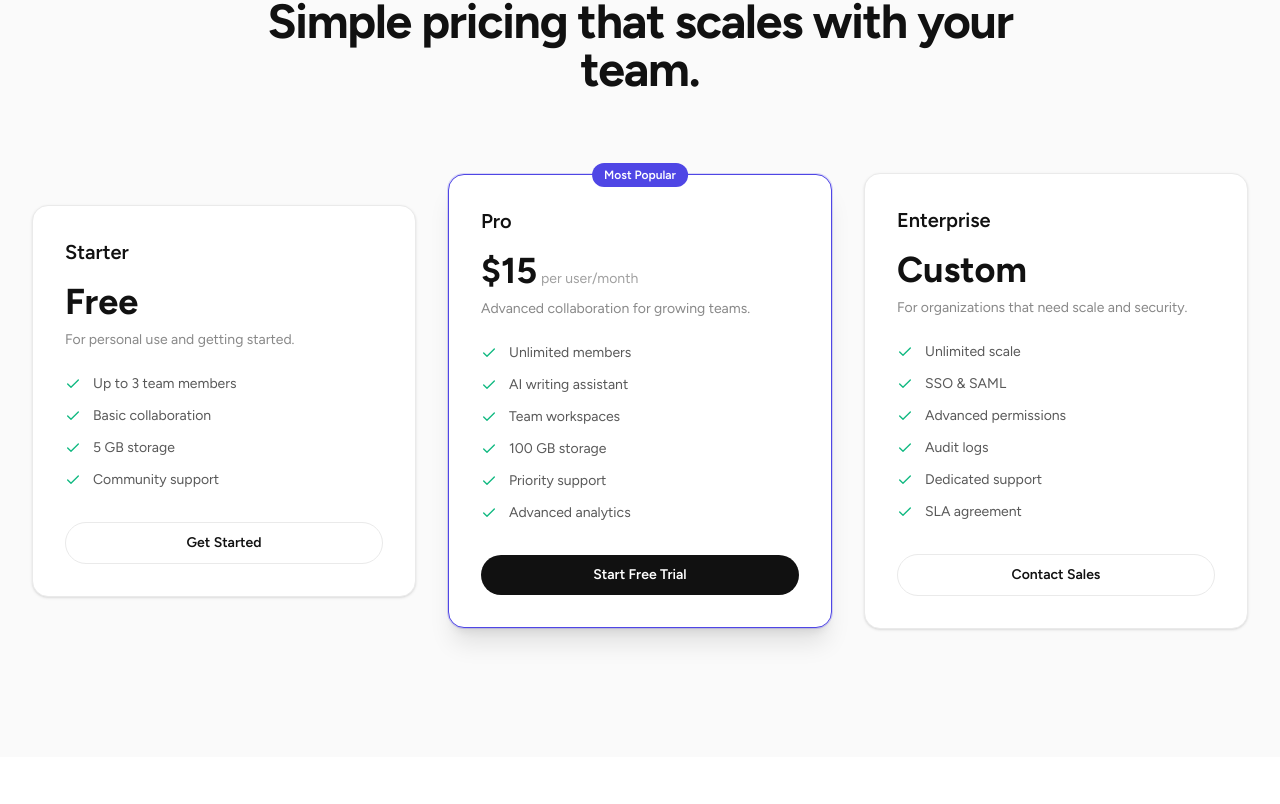
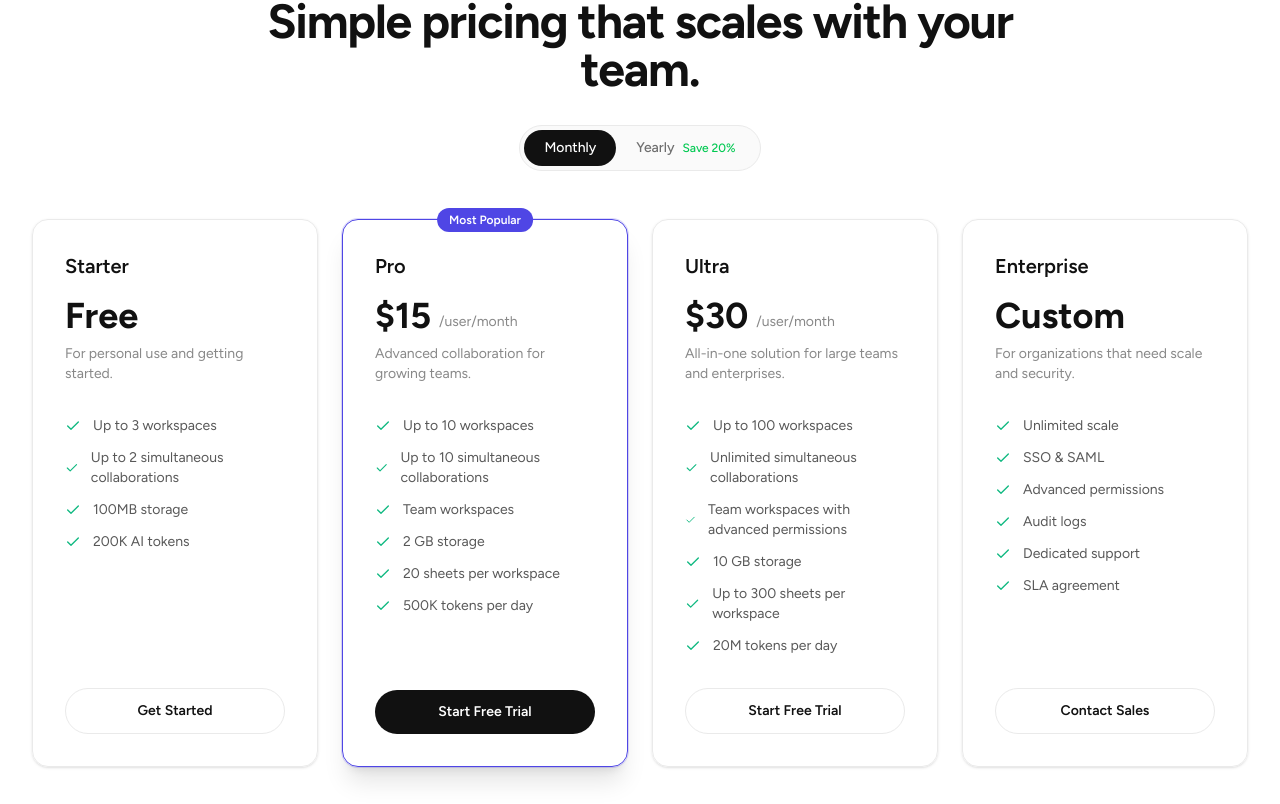
Before and after one commit to dariogeorge21/plannerhq, a Next.js app: page / in a window 1280 px wide. Shown: the part 5336-6140 px from the top of the page. Built offline with nearby package versions, Linux system fonts and the light colour scheme.

Commit message:
feat: Enhance pricing component with detailed plans and billing toggle

```diff
--- a/src/components/landingPage/pricing.tsx
+++ b/src/components/landingPage/pricing.tsx
@@ -1,39 +1,62 @@
-// components/Pricing.tsx
+"use client";
+
+import { useState } from "react";
 import { Check } from "lucide-react";
 
 const plans = [
   {
     name: "Starter",
-    price: "Free",
+    monthlyPrice: "Free",
+    yearlyPrice: "Free",
     description: "For personal use and getting started.",
     features: [
-      "Up to 3 team members",
-      "Basic collaboration",
-      "5 GB storage",
-      "Community support",
+      "Up to 3 workspaces",
+      "Up to 2 simultaneous collaborations",
+      "100MB storage",
+      "200K AI tokens",
     ],
     cta: "Get Started",
     highlighted: false,
+    href: "/signup",
   },
   {
     name: "Pro",
-    price: "$15",
-    period: "per user/month",
+    monthlyPrice: "$15",
+    yearlyPrice: "$12",
     description: "Advanced collaboration for growing teams.",
     features: [
-      "Unlimited members",
-      "AI writing assistant",
+      "Up to 10 workspaces",
+      "Up to 10 simultaneous collaborations",
       "Team workspaces",
-      "100 GB storage",
-      "Priority support",
-      "Advanced analytics",
+      "2 GB storage",
+      "20 sheets per workspace",
+      "500K tokens per day",
     ],
     cta: "Start Free Trial",
     highlighted: true,
+    href: "/signup",
+  },
+  {
+    name: "Ultra",
+    monthlyPrice: "$30",
+    yearlyPrice: "$24",
+    description: "All-in-one solution for large teams and enterprises.",
+    features: [
+      "Up to 100 workspaces",
+      "Unlimited simultaneous collaborations",
+      "Team workspaces with advanced permissions",
+      "10 GB storage",
+      "Up to 300 sheets per workspace",
+      "20M tokens per day",
+    ],
+    cta: "Start Free Trial",
+    highlighted: false,
+    href: "/signup",
   },
   {
     name: "Enterprise",
-    price: "Custom",
+    monthlyPrice: "Custom",
+    yearlyPrice: "Custom",
     description: "For organizations that need scale and security.",
     features: [
       "Unlimited scale",
@@ -45,70 +68,128 @@ const plans = [
     ],
     cta: "Contact Sales",
     highlighted: false,
+    href: "/contact",
   },
 ];
 
 export default function Pricing() {
+  const [billing, setBilling] = useState<"monthly" | "yearly">("monthly");
+
   return (
-    <section id="pricing" className="bg-[#FAFAFA] py-24 lg:py-32">
-      <div className="max-w-[1280px] mx-auto px-6 lg:px-8">
-        <div className="text-center max-w-3xl mx-auto mb-16 lg:mb-20">
+    <section
+      id="pricing"
+      className="bg-white py-24 lg:py-32"
+    >
+      <div className="max-w-[1440px] mx-auto px-6 lg:px-8">
+        {/* Header */}
+        <div className="text-center max-w-3xl mx-auto mb-12">
           <h2 className="text-3xl lg:text-5xl font-bold tracking-tight text-[#111111]">
             Simple pricing that scales with your team.
           </h2>
+
+          {/* Billing Toggle */}
+          <div className="mt-8 flex justify-center">
+            <div className="flex items-center rounded-full border border-[#EAEAEA] bg-[#FAFAFA] p-1">
+              <button
+                onClick={() => setBilling("monthly")}
+                className={`px-5 py-2 text-sm font-medium rounded-full transition-all ${
+                  billing === "monthly"
+                    ? "bg-[#111111] text-white"
+                    : "text-[#111111]/60"
+                }`}
+              >
+                Monthly
+              </button>
+
+              <button
+                onClick={() => setBilling("yearly")}
+                className={`px-5 py-2 text-sm font-medium rounded-full transition-all ${
+                  billing === "yearly"
+                    ? "bg-[#111111] text-white"
+                    : "text-[#111111]/60"
+                }`}
+              >
+                Yearly
+                <span className="ml-2 text-xs text-green-500">
+                  Save 20%
+                </span>
+              </button>
+            </div>
+          </div>
         </div>
 
-        <div className="grid grid-cols-1 md:grid-cols-3 gap-8 items-center">
-          {plans.map((plan) => (
+        {/* Pricing Cards */}
+        <div className="grid grid-cols-1 lg:grid-cols-4 gap-6 items-stretch">
+          {plans.map((plan) => {
+            const price =
+              billing === "monthly"
+                ? plan.monthlyPrice
+                : plan.yearlyPrice;
+
+            return (
               <div
                 key={plan.name}
-              className={`rounded-2xl border ${
+                className={`relative flex flex-col rounded-2xl border p-8 transition-all ${
                   plan.highlighted
-                  ? "border-[#4F46E5] shadow-xl ring-1 ring-[#4F46E5]/20 relative bg-white"
-                  : "border-[#EAEAEA] shadow-sm bg-white"
-              } p-8 transition-all hover:shadow-md`}
+                    ? "border-[#4F46E5] shadow-xl ring-1 ring-[#4F46E5]/20"
+                    : "border-[#EAEAEA] shadow-sm hover:shadow-md"
+                }`}
               >
                 {plan.highlighted && (
-                <div className="absolute -top-3 left-1/2 -translate-x-1/2 bg-[#4F46E5] text-white text-xs font-semibold px-3 py-1 rounded-full">
+                  <div className="absolute -top-3 left-1/2 -translate-x-1/2 rounded-full bg-[#4F46E5] px-3 py-1 text-xs font-semibold text-white">
                     Most Popular
                   </div>
                 )}
-              <div className="mb-6">
+
+                <div>
                   <h3 className="text-xl font-semibold text-[#111111]">
                     {plan.name}
                   </h3>
-                <div className="mt-4 flex items-baseline gap-1">
+
+                  <div className="mt-4 flex items-end gap-2">
                     <span className="text-4xl font-bold text-[#111111]">
-                    {plan.price}
+                      {price}
                     </span>
-                  {plan.period && (
-                    <span className="text-sm text-[#111111]/40">{plan.period}</span>
+
+                    {price !== "Free" && price !== "Custom" && (
+                      <span className="pb-1 text-sm text-[#111111]/50">
+                        /user/month
+                      </span>
                     )}
                   </div>
-                <p className="mt-2 text-sm text-[#111111]/50">{plan.description}</p>
+
+                  <p className="mt-2 text-sm text-[#111111]/50">
+                    {plan.description}
+                  </p>
                 </div>
 
-              <ul className="space-y-3 mb-8">
+                <ul className="mt-8 space-y-3 flex-1">
                   {plan.features.map((feature) => (
-                  <li key={feature} className="flex items-center gap-3 text-sm">
-                    <Check className="w-4 h-4 text-[#10B981]" />
-                    <span className="text-[#111111]/70">{feature}</span>
+                    <li
+                      key={feature}
+                      className="flex items-center gap-3 text-sm"
+                    >
+                      <Check className="h-4 w-4 text-[#10B981]" />
+                      <span className="text-[#111111]/70">
+                        {feature}
+                      </span>
                     </li>
                   ))}
                 </ul>
 
                 <a
-                href="#"
-                className={`block text-center rounded-full px-4 py-2.5 text-sm font-semibold transition-all ${
+                  href={plan.href}
+                  className={`mt-8 block rounded-full px-4 py-3 text-center text-sm font-semibold transition-all ${
                     plan.highlighted
                       ? "bg-[#111111] text-white hover:bg-[#111111]/90"
-                    : "bg-white text-[#111111] border border-[#EAEAEA] hover:bg-[#FAFAFA]"
+                      : "border border-[#EAEAEA] bg-white text-[#111111] hover:bg-[#FAFAFA]"
                   }`}
                 >
                   {plan.cta}
                 </a>
               </div>
-          ))}
+            );
+          })}
         </div>
       </div>
     </section>
```
Lines whose indentation alone changed are shown as unchanged.
